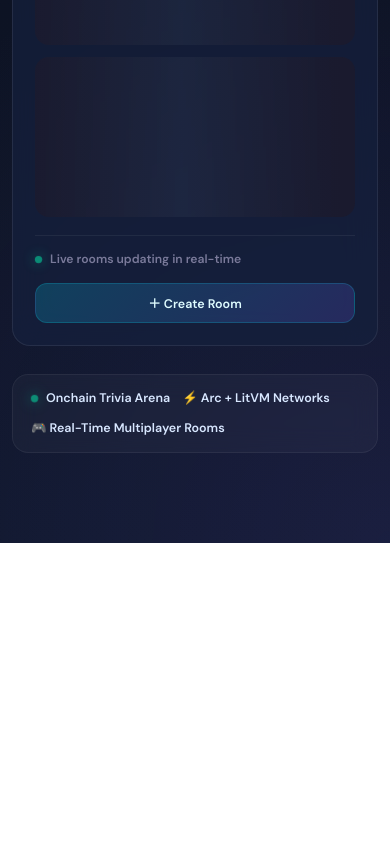
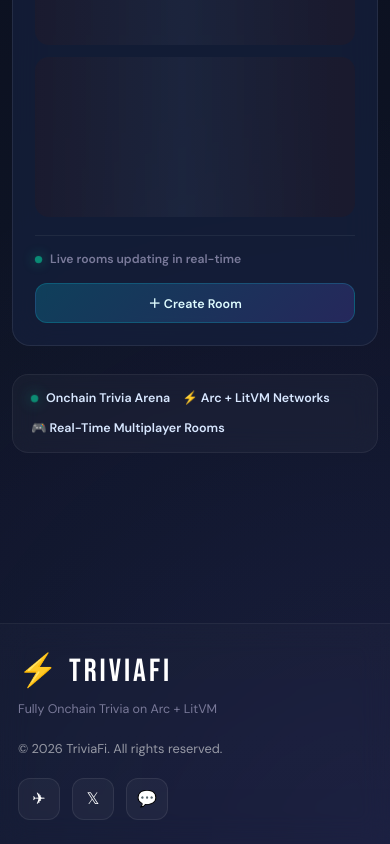
Before and after one commit to Purefier100/triviafi, a website: page frontend/index.html in a window 390 px wide. Shown: the part 1581-2425 px from the top of the page. Before the commit the page ends 2124 px from the top, so only its background shows below. Drawn offline with nearby package versions, Linux system fonts and the light colour scheme; a script that the page names is missing.

Commit message:
add premium responsive footer with social links and glassmorphism styling

```diff
--- a/frontend/index.html
+++ b/frontend/index.html
@@ -2200,6 +2200,134 @@
       .hero-status-divider {
         display: none;
       }
+    }
+
+    /* PREMIUM FOOTER */
+
+    .app-footer {
+      margin-top: 80px;
+
+      padding: 28px 32px;
+
+      border-top:
+        1px solid rgba(255, 255, 255, .06);
+
+      background:
+        linear-gradient(180deg,
+          rgba(255, 255, 255, .02),
+          rgba(255, 255, 255, .01));
+
+      backdrop-filter: blur(14px);
+
+      display: flex;
+      align-items: center;
+      justify-content: space-between;
+
+      gap: 20px;
+
+      flex-wrap: wrap;
+    }
+
+    /* LEFT */
+
+    .footer-left {
+      display: flex;
+      flex-direction: column;
+      gap: 4px;
+    }
+
+    .footer-logo {
+      font-family: 'Bebas Neue', sans-serif;
+
+      font-size: 2rem;
+
+      letter-spacing: 3px;
+
+      color: white;
+    }
+
+    .footer-logo span {
+      color: var(--accent);
+    }
+
+    .footer-text {
+      font-size: .78rem;
+
+      color: var(--muted);
+    }
+
+    /* CENTER */
+
+    .footer-center {
+      font-size: .8rem;
+
+      color: rgba(255, 255, 255, .55);
+
+      text-align: center;
+    }
+
+    /* RIGHT */
+
+    .footer-right {
+      display: flex;
+      align-items: center;
+      gap: 12px;
+    }
+
+    .footer-social {
+      width: 42px;
+      height: 42px;
+
+      border-radius: 12px;
+
+      display: flex;
+      align-items: center;
+      justify-content: center;
+
+      text-decoration: none;
+
+      color: white;
+
+      font-size: 1rem;
+
+      background:
+        rgba(255, 255, 255, .04);
+
+      border:
+        1px solid rgba(255, 255, 255, .08);
+
+      transition:
+        all .2s ease;
+    }
+
+    .footer-social:hover {
+      transform: translateY(-3px);
+
+      border-color:
+        rgba(0, 229, 255, .35);
+
+      color: var(--accent);
+
+      box-shadow:
+        0 0 20px rgba(0, 229, 255, .15);
+    }
+
+    /* MOBILE */
+
+    @media(max-width:768px) {
+
+      .app-footer {
+        flex-direction: column;
+
+        align-items: flex-start;
+
+        padding: 24px 18px;
+      }
+
+      .footer-center {
+        text-align: left;
+      }
+
     }
   </style>
 </head>
@@ -2792,6 +2920,39 @@
   </script>
 
   <script src="app.js"></script>
+  <footer class="app-footer">
+
+    <div class="footer-left">
+      <div class="footer-logo">
+        ⚡ TRIVIAFI
+      </div>
+
+      <div class="footer-text">
+        Fully Onchain Trivia on Arc + LitVM
+      </div>
+    </div>
+
+    <div class="footer-center">
+      © 2026 TriviaFi. All rights reserved.
+    </div>
+
+    <div class="footer-right">
+
+      <a href="https://t.me/YOURLINK" target="_blank" class="footer-social">
+        ✈
+      </a>
+
+      <a href="https://x.com/YOURLINK" target="_blank" class="footer-social">
+        𝕏
+      </a>
+
+      <a href="https://discord.gg/YOURLINK" target="_blank" class="footer-social">
+        💬
+      </a>
+
+    </div>
+
+  </footer>
 </body>
 
 </html>
```
